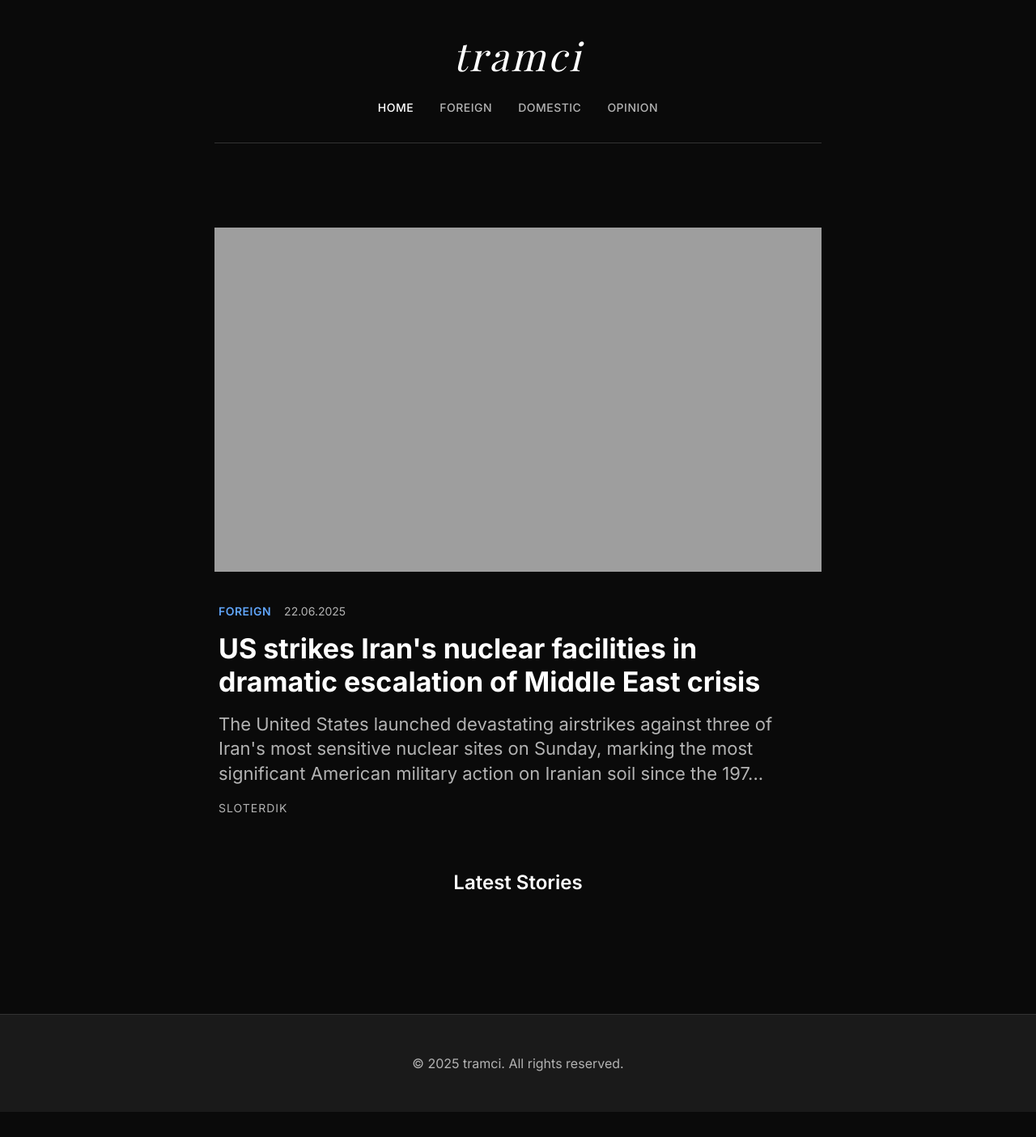
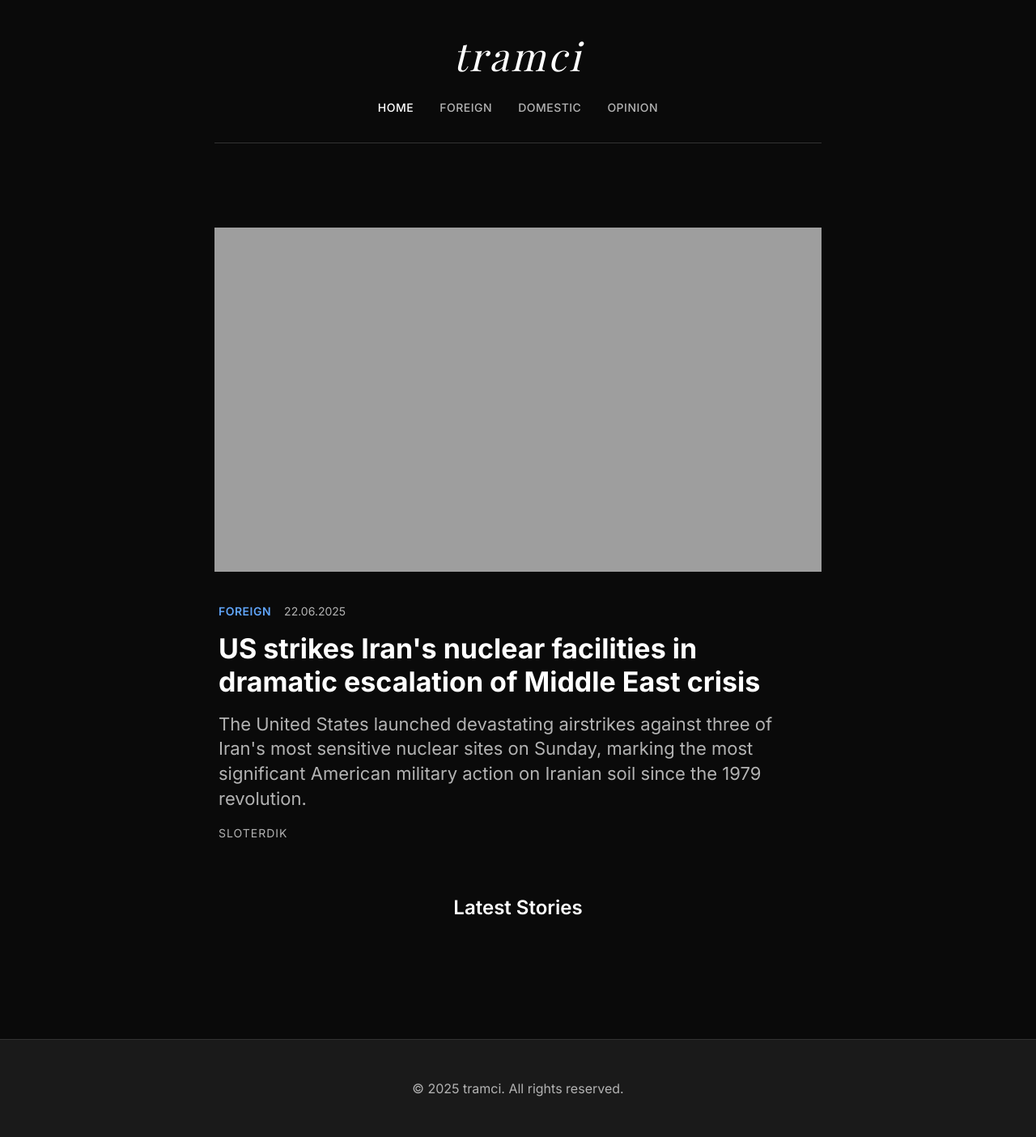
Before and after one commit to tfhoerest/azt, a Jekyll site: the page built from index.html, in a window 1280 px wide. Shown: the whole page at 81% size. Built offline with Jekyll 4.4.1, drawn with Linux system fonts in a browser that asks for light colours; some web fonts are replaced; the list of posts is cut into pages by our own code; before the commit the page ends 1373 px from its top, so only the background shows below that.

Commit message:
Update home.html

```diff
--- a/_layouts/home.html
+++ b/_layouts/home.html
@@ -178,7 +178,7 @@ layout: default
     </h1>
 
     {% if featured_post.excerpt %}
-        <p class="hero-summary">{{ featured_post.excerpt | strip_html | truncate: 200 }}</p>
+        <p class="hero-summary">{{ featured_post.excerpt | strip_html | truncate: 220 }}</p>
     {% endif %}
 
     {% if featured_post.author %}
```
